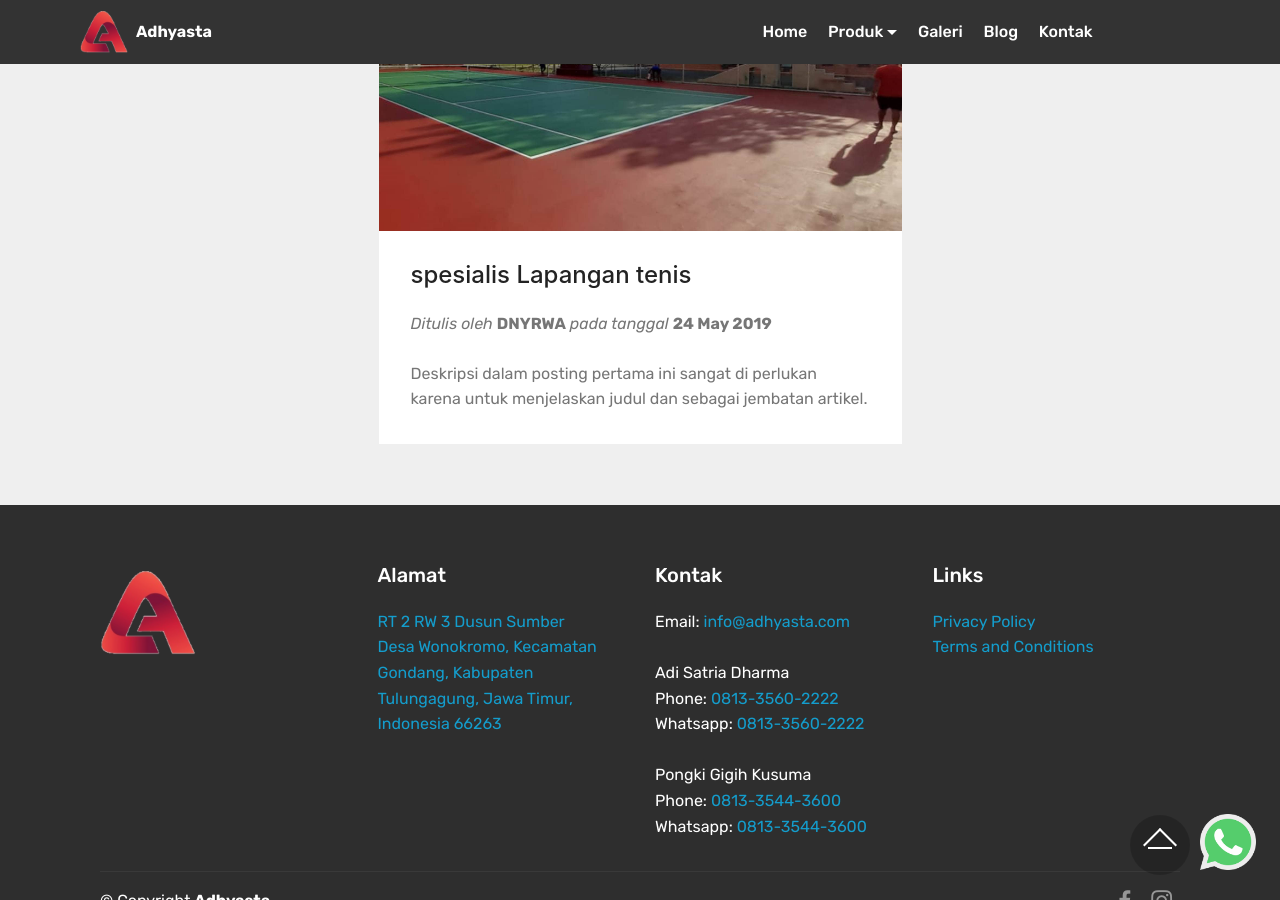
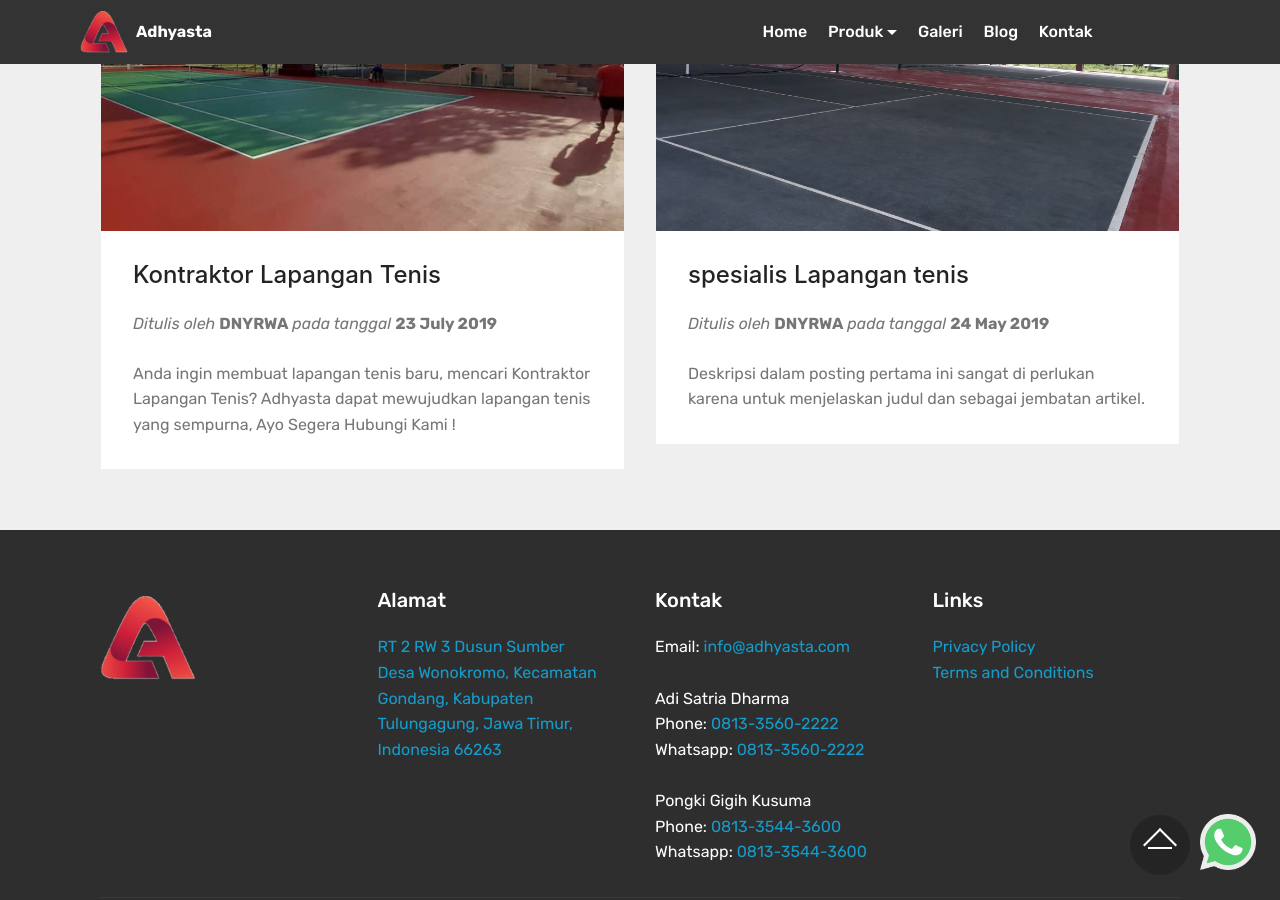
Before and after one commit to projectadhysta/projectadhysta.github.io, a Jekyll site: the page built from blog.html, in a window 1280 px wide and 900 px high, scrolled down 632 px. Built offline with Jekyll 4.4.1, drawn with Linux system fonts in a browser that asks for light colours.

Commit message:
Add files via upload

```diff
--- /dev/null
+++ b/_posts/2019-07-23-kontraktor-lapangan-tenis.md
@@ -0,0 +1,147 @@
+---
+layout: post
+title: Kontraktor Lapangan Tenis
+images: /assets/images/8-lapangan-tenis-1.jpg
+images-alt: Kontraktor Lapangan Tenis
+penulis: DNYRWA
+photos: /assets/images/8-lapangan-tenis-1.jpg
+deskripsi: Anda ingin membuat lapangan tenis baru, mencari Kontraktor Lapangan Tenis? Adhyasta dapat mewujudkan lapangan tenis yang sempurna, Ayo Segera Hubungi Kami !
+---
+<section class="features11 cid-rravbvzsVT" id="features11-5">
+    <div class="container">
+        <div class="col-md-12">
+            <div class="media-container-row">
+                <div class=" align-left aside-content">
+                    <h2 class="mbr-title pt-2 mbr-fonts-style display-2">
+                        Kenapa harus memilih <a href="/produk/spesialis-lapangan-tenis/">Kontraktor Lapangan Tenis</a>?
+                    </h2>
+                    <div class="mbr-section-text">
+                        <p class="mbr-text mb-5 pt-3 mbr-light mbr-fonts-style display-5">
+                            Apakah Anda ingin membuat lapangan tenis baru? Apakah lapangan tenis Anda membutuhkan perbaikan? Apakah Anda mencari <a href="/produk/spesialis-lapangan-tenis/">Kontraktor Lapangan Tenis</a>. Lain kali Anda hanya perlu google "spesialis lapangan tenis". <a href="/">Adhyasta Kontraktor</a> siap memberikan Anda lapangan tenis yang sempurna dan indah yang membuat Anda dapat menikmati olahraga se-nyaman mungkin. Tim profesional kami telah menyediakan layanan berkualitas tinggi untuk lapangan tenis di seluruh Indonesia. Dan kami ingin melakukan hal yang sama untuk Anda.
+                        </p>
+                        <p class="mbr-text mb-5 pt-3 mbr-light mbr-fonts-style display-5">
+                            Pelapisan ulang tidak hanya menambah keindahan lapangan Anda. Kami juga akan menyiapkan tekstur permukaan lapangan untuk mencapai “kenyamanan bermain” lapangan yang Anda inginkan. Mengembangkan permukaan lapangan yang baik dapat meningkatkan kenikmatan permainan Anda, tetapi juga memperpanjang umur lapangan olahraga Anda. Umur permukaan lapangan Anda tergantung pada beberapa faktor, termasuk jumlah penggunaannya, kondisi cuaca, dan banyak lagi. Perawatan preventif dan pemeliharaan rutin bisa sangat membantu mempertahankan lapangan Anda. Tetapi sebaiknya pelapisan ulang dilakukan sebelum lapangan Anda terlalu usang atau pudar untuk digunakan. Retakan di lapangan, saat dibiarkan tidak ter-urus, dapat menciptakan masalah medan dan keselamatan yang tidak merata untuk pemain.
+                        </p>
+                    </div>
+                    <h2 class="mbr-title pt-2 mbr-fonts-style display-2">
+                        Perawatan Lapangan Olahraga Itu Perlu.
+                    </h2>
+                    <div class="mbr-section-text">
+                        <p class="mbr-text mb-5 pt-3 mbr-light mbr-fonts-style display-5">
+                            Sebelum kita muncul kembali, kita dapat memeriksa celah di lapangan tenis mu dan menutupnya untuk membuat alas yang stabil. Lapisan permukaan dapat ditambahkan, jika perlu. Untuk menciptakan permukaan yang tahan lama untuk lapangan Anda juga ditambahkan untuk menjaga hasil akhir lebih andal. Proses ini sangat penting untuk memaksimalkan keselamatan untuk digunakan saat acara olahraga Anda. Jika Anda ingin saran dan kiat tentang cara untuk memperpanjang umur permukaan lapangan Anda, kami dapat membantu. Tujuan kami adalah untuk memastikan bahwa setiap lapangan olahraga yang kami layani aman, dapat diandalkan, dan tahan lama untuk semua orang yang ingin menggunakannya.
+                        </p>
+                    </div>
+                    <div class="mbr-section-text">
+                        <p class="mbr-text mb-5 pt-3 mbr-light mbr-fonts-style display-5">
+                            Jika Anda mencari perusahaan pelapisan lapangan tenis di Indonesia untuk memperbaiki lapangan olahraga Anda, <a href="/">Adhyasta Kontraktor</a> adalah nama yang dapat Anda andalkan untuk layanan premium untuk membuat lapangan tenis Anda tampak seperti baru. Untuk informasi lebih lanjut tentang layanan pembuatan lapangan olahraga dan pelapisan ulang kami atau untuk menjadwalkan konsultasi untuk lapangan tenis Anda, hubungi kami hari ini di <a class="btn btn-primary display-4" href="tel:6281335602222">Telepon 0813-3560-2222</a> <a class="btn btn-primary display-4" href="https://api.whatsapp.com/send?text=Hallo%20Adhyasta.com%20(Nama)%20(Alamat)%20&amp;phone=6281335602222">Whatsapp 0813-3560-2222</a>.
+                        </p>
+                    </div>
+                    <div class="mbr-section-text">
+                        <p class="mbr-text mb-5 pt-3 mbr-light mbr-fonts-style display-5">
+                            Apakah Anda mencari konstruksi lapangan olahraga terbaik? Tim <a href="/">Adhyasta Kontraktor</a> memiliki pengalaman puluhan tahun dalam melayani pelanggan di seluruh Indonesia. Apakah Anda menginginkan lapangan multi guna untuk halaman belakang Anda, atau Anda menginginkan sistem lapangan untuk fasilitas atletik Anda atau klub olahraga pribadi, kami dapat memberi Anda lapangan berkualitas tinggi dan tahan lama untuk dinikmati selama bertahun-tahun yang akan datang.
+                        </p>
+                    </div>
+                    <h2 class="mbr-title pt-2 mbr-fonts-style display-2">
+                        Membangun Lapangan Olah Raga ideal
+                    </h2>
+                    <div class="mbr-section-text">
+                        <p class="mbr-text mb-5 pt-3 mbr-light mbr-fonts-style display-5">
+                            Ketika datang untuk membangun lapangan olahraga multi-fungsional, ada beberapa faktor yang perlu diingat. Pertama, Anda harus mempertimbangkan kecepatan permainan olahraga yang Anda inginkan di lapangan. misalnya, olahraga bulu tangkis seperti tenis dimainkan dengan cara yang sama dan dapat dimainkan dengan kecepatan yang sama, sehingga cukup mudah untuk membuat lapangan yang ideal untuk keduanya. Namun, kami dapat mengakomodasi berbagai olahraga termasuk bola basket, bola voli, dan banyak lagi.
+                        </p>
+                    </div>
+                    <div class="mbr-section-text">
+                        <p class="mbr-text mb-5 pt-3 mbr-light mbr-fonts-style display-5">
+                            Ada beberapa manfaat lain menggunakan lapangan multi-olahraga. Untuk satu, Anda memiliki penggunaan ruang yang efisien yang mengakomodasi berbagai permainan, yang bisa sangat ideal di lokasi dengan ruang terbatas seperti halaman belakang keluarga atau pusat kebugaran kecil atau klub olahraga. Juga, memiliki port multi guna di fasilitas apa pun meningkatkan keserbagunaan ruang itu, sehingga Anda dapat memainkan game yang Anda sukai kapan pun Anda suka. Ketika Anda siap untuk yang terbaik dalam konstruksi lapangan olahraga multi guna, Tim <a href="/produk/spesialis-lapangan-tenis/">Kontraktor Lapangan Tenis</a> kami berusaha untuk memberikan yang terbaik dalam layanan, profesionalisme, dan materi. Apakah Anda membutuhkan pembangunan lapangan tenis atau renovasi lapangan tenis, kami dapat menyelesaikan pekerjaan dengan profesional. Untuk informasi lebih lanjut tentang layanan yang kami tawarkan, atau untuk mendapatkan estimasi harga, Anda dapat menghubungi tim kami hari ini di <a class="btn btn-primary display-4" href="tel:6281335602222">Telepon 0813-3560-2222</a>.
+                        </p>
+                    </div>
+                    <h2 class="mbr-title pt-2 mbr-fonts-style display-2">
+                        Anda mencari <a href="/produk/spesialis-lapangan-tenis/">Kontraktor Lapangan Tenis</a>
+                    </h2>
+                    <div class="mbr-section-text">
+                        <p class="mbr-text mb-5 pt-3 mbr-light mbr-fonts-style display-5">
+                            Apakah Anda mencari kontraktor lapangan basket di Indonesia yang dapat memberikan Anda lapangan outdoor yang cantik? Tim <a href="/">Adhyasta Kontraktor</a> memiliki pengalaman dalam konstruksi lapangan olahraga, termasuk lapangan basket. Apakah Anda memerlukan lapangan terbuka untuk klub olahraga atau halaman belakang Anda, kami dapat membantu mewujudkan rencana Anda.
+                            Lapangan basket outdoor harus memberikan daya cengkeram yang sangat baik, pantulan, dan daya tahan untuk cukup menahan unsur-unsur sambil memberikan permukaan yang ideal untuk bermain. Beton sering dipilih untuk lapangan basket karena mulus, konsisten, dan tahan lama. Lapangan basket beton biasanya dipasang dengan penghalang uap, serta lapisan karet antara fondasi beton dan permukaan akrilik untuk meningkatkan penyerapan goncangan. Bahan-bahan khusus dapat ditambahkan di atas lapisan permukaan lapangan untuk meningkatkan daya tahan lapangan dan menambahkan penghalang ekstra untuk kelembaban.
+                            Lapangan basket yang dibangun dengan baik menawarkan lebih dari sekedar tempat untuk olahraga. Ketika Anda menyewa profesional untuk membuat lapangan basket Anda, kami dapat memastikan bahwa itu dibangun dengan standar kontruksi yang tepat dengan tujuan untuk menjaga permainan tetap nyaman dan aman. Kami tidak hanya menangani instalasi baru, tetapi kami juga dapat melapisi kembali lapangan basket Anda sehingga Anda dapat menikmatinya selama bertahun-tahun yang akan datang.
+                            Ketika Anda membutuhkan kontraktor lapangan basket rumahan yang dapat menyelesaikan pekerjaan dengan benar, tim <a href="/">Adhyasta Kontraktor</a> hanya berjarak satu panggilan telepon untuk menghadirkan yang terbaik dalam konstruksi lapangan basket. Untuk informasi lebih lanjut tentang jenis-jenis lapangan olahraga tempat kami bekerja, atau untuk mendapatkan konsultasi gratis tentang kebutuhan lapangan basket Anda. Hubungi tim kami hari ini di <a class="btn btn-primary display-4" href="tel:6281335602222">Telepon 0813-3560-2222</a>
+                        </p>
+                    </div>
+                    <h2 class="mbr-title pt-2 mbr-fonts-style display-2">
+                        Kami adalah sepesialis <a href="/produk/spesialis-lapangan-tenis/">Kontraktor Lapangan Tenis</a>
+                    </h2>
+                    <div class="mbr-section-text">
+                        <p class="mbr-text mb-5 pt-3 mbr-light mbr-fonts-style display-5">
+                            Apakah Anda mencari pembangun yang dapat menangani konstruksi lapangan olahraga untuk fasilitas kota? Tim <a href="/">Adhyasta Kontraktor</a> menawarkan konstruksi lapangan tenis untuk kota-kota serta klub olahraga swasta. Apakah Anda memerlukan lapangan ganda ganda, jaring baru dipasang, atau kompleks multi-lapangan yang dibangun dari bawah ke atas. Tidak ada pekerjaan yang terlalu besar atau terlalu kecil untuk profesional kami.
+                            Ketika Anda memilih spesialis konstruksi lapangan olahraga untuk pemasangan Anda. Penting untuk memastikan bahwa mereka terbiasa dengan kecepatan bermain dari lapangan yang perlu Anda bangun untuk memfasilitasi permainan yang nyaman. Tim kami diperlengkapi dengan baik untuk membuat lapangan yang tahan lama. Serta sesuai spesifikasi Anda sambil tetap sejalan dengan pedoman lapangan tenis standar. Kami juga menawarkan bola basket, bola voli, tenis dan banyak lagi.</p>
+                    </div>
+                    <h2 class="mbr-title pt-2 mbr-fonts-style display-2">
+                        Kemana Anda mencari <a href="/produk/spesialis-lapangan-tenis/">Kontraktor Lapangan Tenis</a>
+                    </h2>
+                    <div class="mbr-section-text">
+                        <p class="mbr-text mb-5 pt-3 mbr-light mbr-fonts-style display-5">
+                            Jika Anda membutuhkan lapangan multi guna untuk fasilitas kecil atau koleksi lapangan yang luas dan beragam. Kami dapat menangani semuanya mulai dari memasang penghalang beton dan uap hingga pengupasan, pemasangan jaring, dan memasang pagar berlapis vinil. Kami bahkan mengatur petir sehingga pemain dapat menikmati tenis kapan saja di lapangan yang terang dan nyaman. Tim kami juga dapat menangani pelapisan ulang untuk lapangan olahraga Anda. Apakah lapangan Anda terlewati dari usia dan unsur-unsurnya atau Anda ingin lapangan Anda kembali bergaris sesuai dengan olahraga yang berbeda. Kami dapat membantu Anda dengan layanan cepat dengan harga yang kompetitif.
+                            Ketika Anda membutuhkan profesional instalasi lapangan olahraga yang andal untuk menangani kebutuhan Anda. Anda dapat mengandalkan <a href="/">Adhyasta Kontraktor</a> untuk pembangunan lapangan tenis untuk klub dan kota-kota di Indonesia. Kami melayani pembuatan lapangan olahraga pribadi, klub olahraga, dan fasilitas kota. Instalasi berkualitas tinggi yang dapat dinikmati selama bertahun-tahun yang akan datang. Untuk informasi lebih lanjut tentang layanan konstruksi dan pelapisan ulang kami, atau untuk mendapatkan perkiraan untuk instalasi Anda. Hubungi kami hari ini di <a class="btn btn-primary display-4" href="tel:6281335602222">Telepon 0813-3560-2222</a>.
+                        </p>
+                    </div>
+                </div>
+            </div>
+        </div>
+<section class="features15 cid-rr5Cowf967" id="features15-e">
+    <div class="container">
+        <h2 class="mbr-section-title pb-3 align-center mbr-fonts-style display-2">
+            Berikut Lapangan Tenis Kami
+        </h2>
+        <h3 class="mbr-section-subtitle display-5 align-center mbr-fonts-style">
+            Dengan kualitas dan sentuhan profesional, kami yakin anda akan mendapatkan kepuasan layanan kami.
+        </h3>
+        <div class="media-container-row container pt-5 mt-2">
+            <div class="col-12 col-md-6 mb-4 col-lg-4">
+                <div class="card flip-card p-5 align-center">
+                    <div class="card-front card_cont">
+                        <img src="/assets/images/8-lapangan-tenis-2.jpg" alt="adhyasta">
+                    </div>
+                    <div class="card_back card_cont">
+                        <h4 class="card-title display-5 py-2 mbr-fonts-style">
+                            <a href="/produk/spesialis-lapangan-tenis/">Kontraktor Lapangan Tenis</a> Surabaya
+                        </h4>
+                        <p class="mbr-text mbr-fonts-style display-7">
+                        <a class="btn btn-primary display-4" href="tel:6281335602222">Telepon 0813-3560-2222</a>
+                        <a class="btn btn-primary display-4" href="https://api.whatsapp.com/send?text=Hallo%20Adhyasta.com%20(Nama)%20(Alamat)%20&amp;phone=6281335602222">Whatsapp 0813-3560-2222</a>
+                        </p>
+                    </div>
+                </div>
+            </div>
+            <div class="col-12 col-md-6 mb-4 col-lg-4">
+                <div class="card flip-card p-5 align-center">
+                    <div class="card-front card_cont">
+                        <img src="/assets/images/8-lapangan-tenis-3.jpg" alt="adhyasta">
+                    </div>
+                    <div class="card_back card_cont">
+                        <h4 class="card-title py-2 mbr-fonts-style display-5">
+                            <a href="/produk/spesialis-lapangan-tenis/">Kontraktor Lapangan Tenis</a> Jakarta
+                        </h4>
+                        <p class="mbr-text mbr-fonts-style display-7">
+                        <a class="btn btn-primary display-4" href="tel:6281335602222">Telepon 0813-3560-2222</a>
+                        <a class="btn btn-primary display-4" href="https://api.whatsapp.com/send?text=Hallo%20Adhyasta.com%20(Nama)%20(Alamat)%20&amp;phone=6281335602222">Whatsapp 0813-3560-2222</a>
+                        </p>
+                    </div>
+                </div>
+            </div>
+            <div class="col-12 col-md-6 mb-4 col-lg-4">
+                <div class="card flip-card p-5 align-center">
+                    <div class="card-front card_cont">
+                        <img src="/assets/images/8-lapangan-tenis-4.jpg" alt="adhyasta">
+                    </div>
+                    <div class="card_back card_cont">
+                        <h4 class="card-title py-2 mbr-fonts-style display-5">
+                            <a href="/produk/spesialis-lapangan-tenis/">Kontraktor Lapangan Tenis</a> Bandung
+                        </h4>
+                        <p class="mbr-text mbr-fonts-style display-7">
+                        <a class="btn btn-primary display-4" href="tel:6281335602222">Telepon 0813-3560-2222</a>
+                        <a class="btn btn-primary display-4" href="https://api.whatsapp.com/send?text=Hallo%20Adhyasta.com%20(Nama)%20(Alamat)%20&amp;phone=6281335602222">Whatsapp 0813-3560-2222</a>
+                        </p>
+                    </div>
+                </div>
+            </div>
+        </div>
+    </div>
+</section>
```
Also changed, not shown: _posts/2019-05-24-posting-pertama.md (+11 -11 lines).
